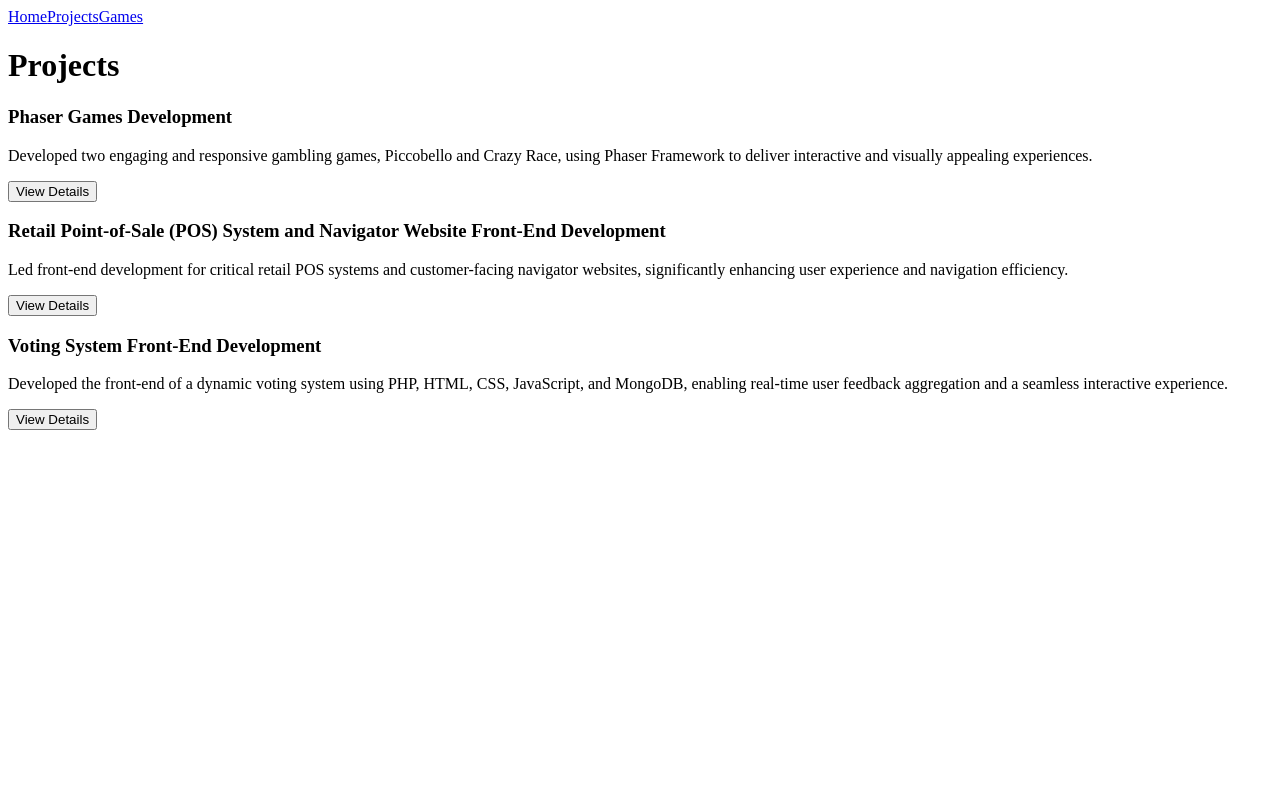
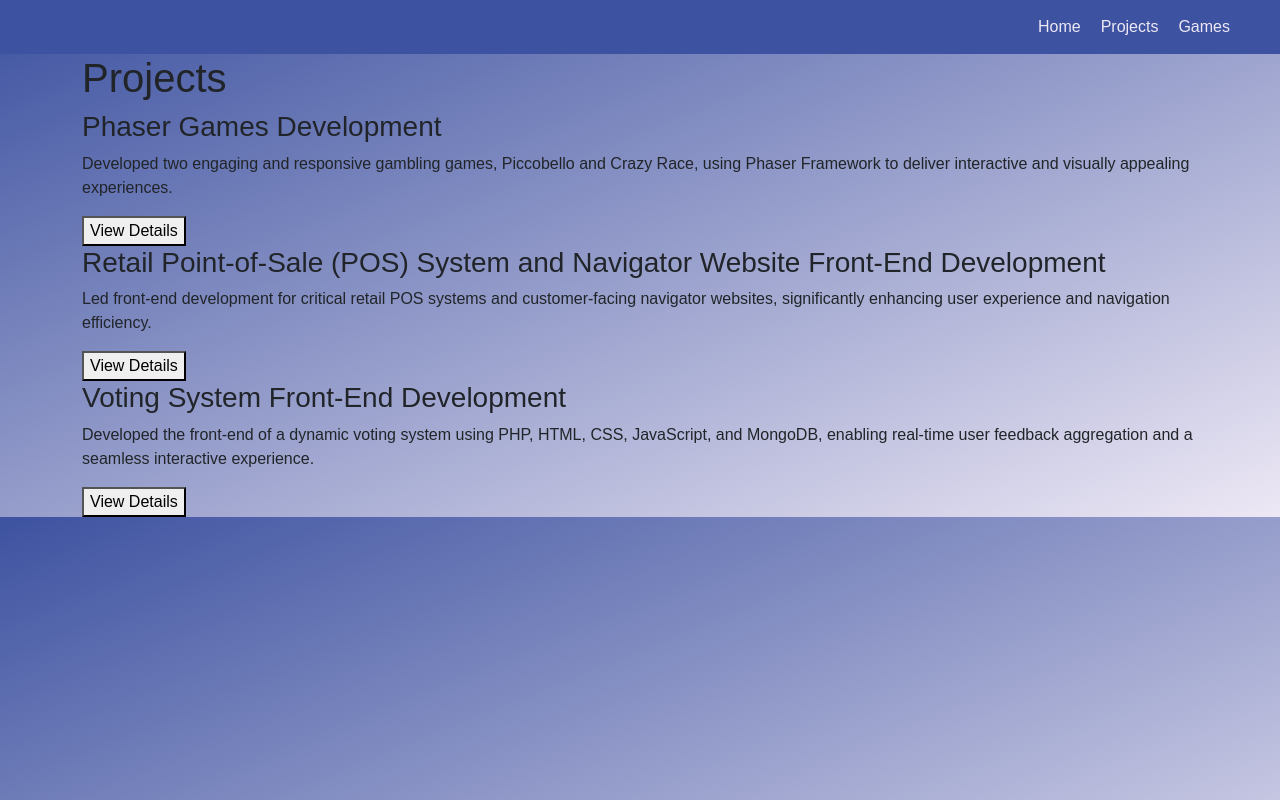
Before and after one commit to sweshisj/portfolio, an Angular app: page /projects in a window 1280 px wide. Built offline with nearby package versions, Linux system fonts and the light colour scheme.

Commit message:
home page styling

```diff
--- a/angular.json
+++ b/angular.json
@@ -26,13 +26,13 @@
             "tsConfig": "tsconfig.app.json",
             "inlineStyleLanguage": "scss",
             "assets": [
-              {
-                "glob": "**/*",
-                "input": "public"
-              }
+              "src/favicon.ico",
+              "src/assets"
             ],
             "styles": [
-              "src/styles.scss"
+              "node_modules/bootstrap/dist/css/bootstrap.min.css",
+              "src/styles.scss",
+              "src/styles/global.scss"
             ],
             "scripts": [],
             "server": "src/main.server.ts",
@@ -96,7 +96,8 @@
               }
             ],
             "styles": [
-              "src/styles.scss"
+              "src/styles.scss",
+              "src/styles/global.scss"
             ],
             "scripts": []
           }
--- a/package.json
+++ b/package.json
@@ -20,6 +20,7 @@
     "@angular/platform-server": "^19.2.0",
     "@angular/router": "^19.2.0",
     "@angular/ssr": "^19.2.7",
+    "bootstrap": "^5.3.5",
     "express": "^4.18.2",
     "rxjs": "~7.8.0",
     "tslib": "^2.3.0",
--- a/src/app/app.component.scss
+++ b/src/app/app.component.scss
@@ -0,0 +1,17 @@
+@import '../styles/global.scss';
+
+.navbar {
+    background: $color1;
+    color: white;
+    padding: 15px 30px;
+    justify-content: end;
+}
+
+.navbar>* {
+    margin-right: 20px;
+}
+
+.navbar a {
+    color: $color5;
+    text-decoration: none;
+}
--- a/src/app/games/games.component.scss
+++ b/src/app/games/games.component.scss
@@ -0,0 +1,6 @@
+.games-container {
+    background-color: #f6f6f6;
+    padding: 20px;
+    border-radius: 5px;
+    box-shadow: 0 0 10px rgba(0, 0, 0, 0.1);
+  }
--- a/src/app/games/number-guess/number-guess.component.scss
+++ b/src/app/games/number-guess/number-guess.component.scss
@@ -0,0 +1,6 @@
+.number-guess-container {
+    background-color: #f7f7f7;
+    padding: 20px;
+    border-radius: 5px;
+    box-shadow: 0 0 10px rgba(0, 0, 0, 0.1);
+  }
--- a/src/app/games/tic-tac-toe/tic-tac-toe.component.scss
+++ b/src/app/games/tic-tac-toe/tic-tac-toe.component.scss
@@ -5,9 +5,8 @@
     gap: 5px;
     max-width: 300px;
     margin: 0 auto;
-  }
 
-  .board div {
+    div {
       display: flex;
       justify-content: center;
       align-items: center;
@@ -15,8 +14,9 @@
       height: 100px;
       background-color: lightblue;
       cursor: pointer;
-  }
 
-  .board div:hover {
+      &:hover {
         background-color: lightcyan;
       }
+    }
+  }
--- a/src/app/home/home.component.html
+++ b/src/app/home/home.component.html
@@ -1,24 +1,24 @@
 <div class="home-container">
     <div class="personal-info">
+        <div class="info">
+            <h1>Sweshika SJ</h1>
+            <p><strong>Email:</strong> sweshisj&#64;gmail.com</p>
+            <p><strong>Location:</strong> Melbourne, Australia</p>
+            <p><strong>Occupation:</strong> Software Engineer</p>
+            <p><strong>Skills:</strong> HTML, CSS, JavaScript, Angular, Phaser, Jasmine Framework, Python, JAVA, Robot Framework, pa11y, API Testing, Selenium, Playwright</p>
+            <p><strong>Experience:</strong> 3.5 years in Front-end development, Full-stack development and Automation Testing</p>
+            <p><strong>Education:</strong> Bachelor's in Computer Science</p>
+        </div>
         <img src="assets/profile-pic.jpg" alt="Sweshika's Image">
-        <div class="info">
-            <h1>Sweshika</h1>
-            <p>Email: sweshisj&#64;gmail.com</p>
-            <p>Location: Melbourne, Australia</p>
-            <p>Occupation: Web Developer</p>
-            <p>Skills: HTML, CSS, JavaScript, Angular, React</p>
-            <p>Experience: 3 years in web development</p>
-            <p>Education: Bachelor's in Computer Science</p>
-        </div>
     </div>
 
     <div class="contact-details">
         <h2>Contact Me</h2>
         <p>Feel free to get in touch!</p>
-        <p>Phone: +61 0477914083</p>
-        <p>LinkedIn: <a href="https://www.linkedin.com/sweshisj">LinkedIn Profile</a></p>
-        <p>GitHub: <a href="https://github.com/sweshisj">GitHub Profile</a></p>
-        <p>Availability: Open to new projects and collaborations</p>
-        <button>Contact</button>
+        <p><strong>Phone:</strong> +61 0477 914 083</p>
+        <p><strong>LinkedIn:</strong> <a href="https://www.linkedin.com/in/sweshika-sj/" target="_blank"> My LinkedIn Profile</a></p>
+        <p><strong>GitHub:</strong> <a href="https://github.com/sweshisj" target="_blank"> My GitHub Profile</a></p>
+        <p><strong>Availability:</strong> Open to new projects and collaborations</p>
+        <button (click)="sendEmail()">Contact</button>
     </div>
 </div>
--- a/src/app/home/home.component.scss
+++ b/src/app/home/home.component.scss
@@ -0,0 +1,43 @@
+@import '../../styles/global.scss';
+
+
+.home-container {
+  display: flex;
+  flex-direction: column;
+  background: linear-gradient(to bottom right, $color4, $color2);
+  padding: 20px;
+  border-radius: 5px;
+  box-shadow: 0 0 10px rgba(0, 0, 0, 0.1);
+  margin: 20px;
+
+  .personal-info {
+    display: flex;
+    align-items: center;
+    margin: 20px;
+
+    img {
+      max-width: 300px;
+    }
+
+    .info {
+      flex: 1;
+    }
+  }
+
+  .contact-details {
+    margin: 20px;
+
+    button {
+      background-color: $color2;
+      color: white;
+      padding: 8px 16px;
+      border: none;
+      border-radius: 4px;
+      cursor: pointer;
+
+      &:hover {
+        background-color: darken($color2, 10%);
+      }
+    }
+  }
+}
--- a/src/app/home/home.component.ts
+++ b/src/app/home/home.component.ts
@@ -7,5 +7,7 @@ import { Component } from '@angular/core';
   styleUrl: './home.component.scss'
 })
 export class HomeComponent {
-
+  sendEmail() {
+    window.open('https://mail.google.com/mail/?view=cm&fs=1&to=sweshisj@gmail.com', '_blank');
+  }
 }
--- a/src/app/projects/projects.component.scss
+++ b/src/app/projects/projects.component.scss
@@ -0,0 +1,14 @@
+.projects-container {
+    background-color: #f5f5f5;
+    padding: 20px;
+    border-radius: 5px;
+    box-shadow: 0 0 10px rgba(0, 0, 0, 0.1);
+
+    .project-card {
+      background-color: #fff;
+      padding: 15px;
+      border-radius: 5px;
+      margin-bottom: 15px;
+      box-shadow: 0 2px 4px rgba(0, 0, 0, 0.1);
+    }
+  }
--- a/src/styles.scss
+++ b/src/styles.scss
@@ -1 +1,7 @@
-/* You can add global styles to this file, and also import other style files */
+@import 'styles/global';
+
+body {
+    background: linear-gradient(to bottom right, $color1, $color5);
+    margin: 0;
+    font-family: Arial, sans-serif;
+}
--- /dev/null
+++ b/src/styles/global.scss
@@ -0,0 +1,5 @@
+$color1: #3D52A0;
+$color2: #7091E6;
+$color3: #8697C4;
+$color4: #ADBBDA;
+$color5: #EDE8F5;
```
Also changed, not shown: 2 other files (tests, documents, lock files or other folders). Lines whose indentation alone changed are shown as unchanged.
